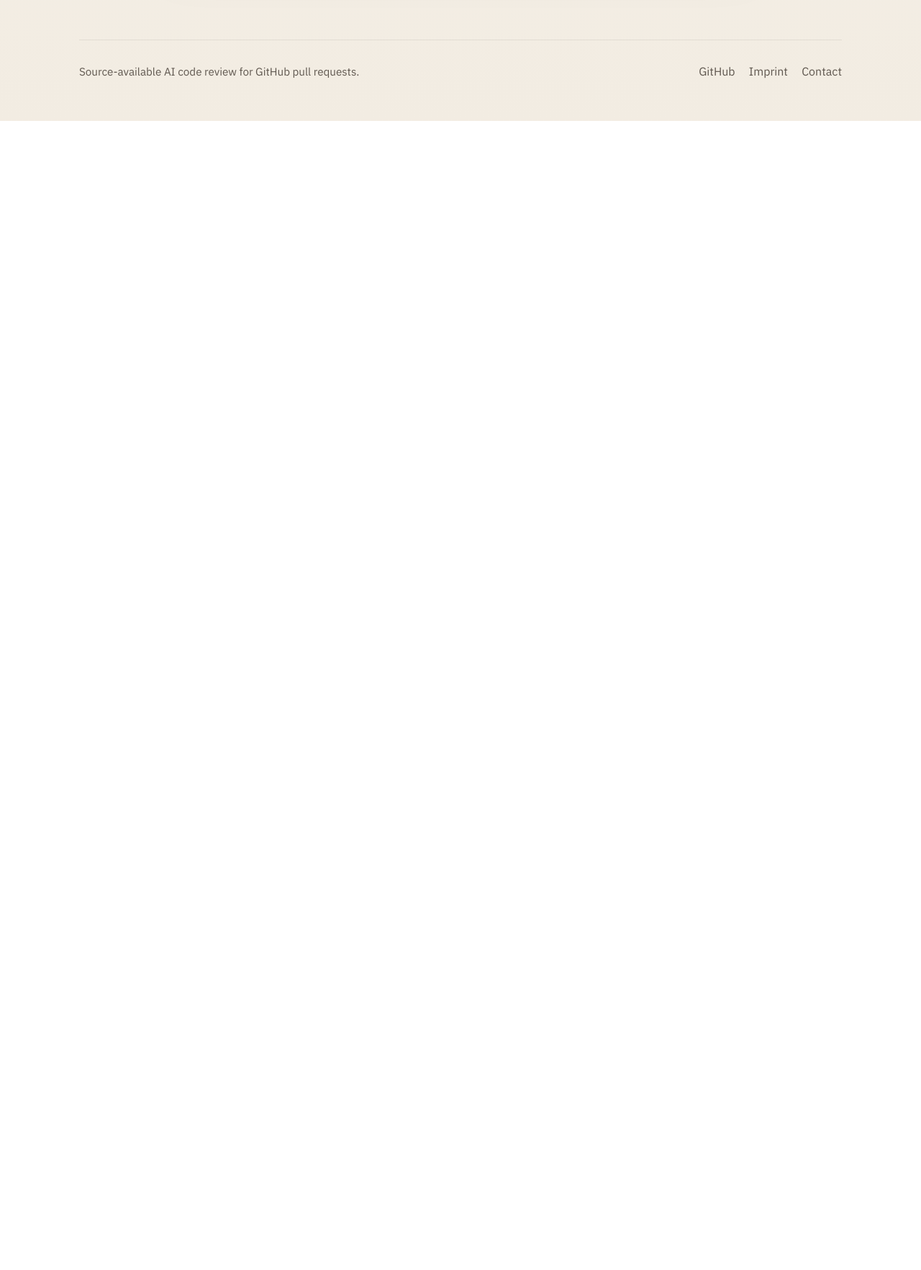
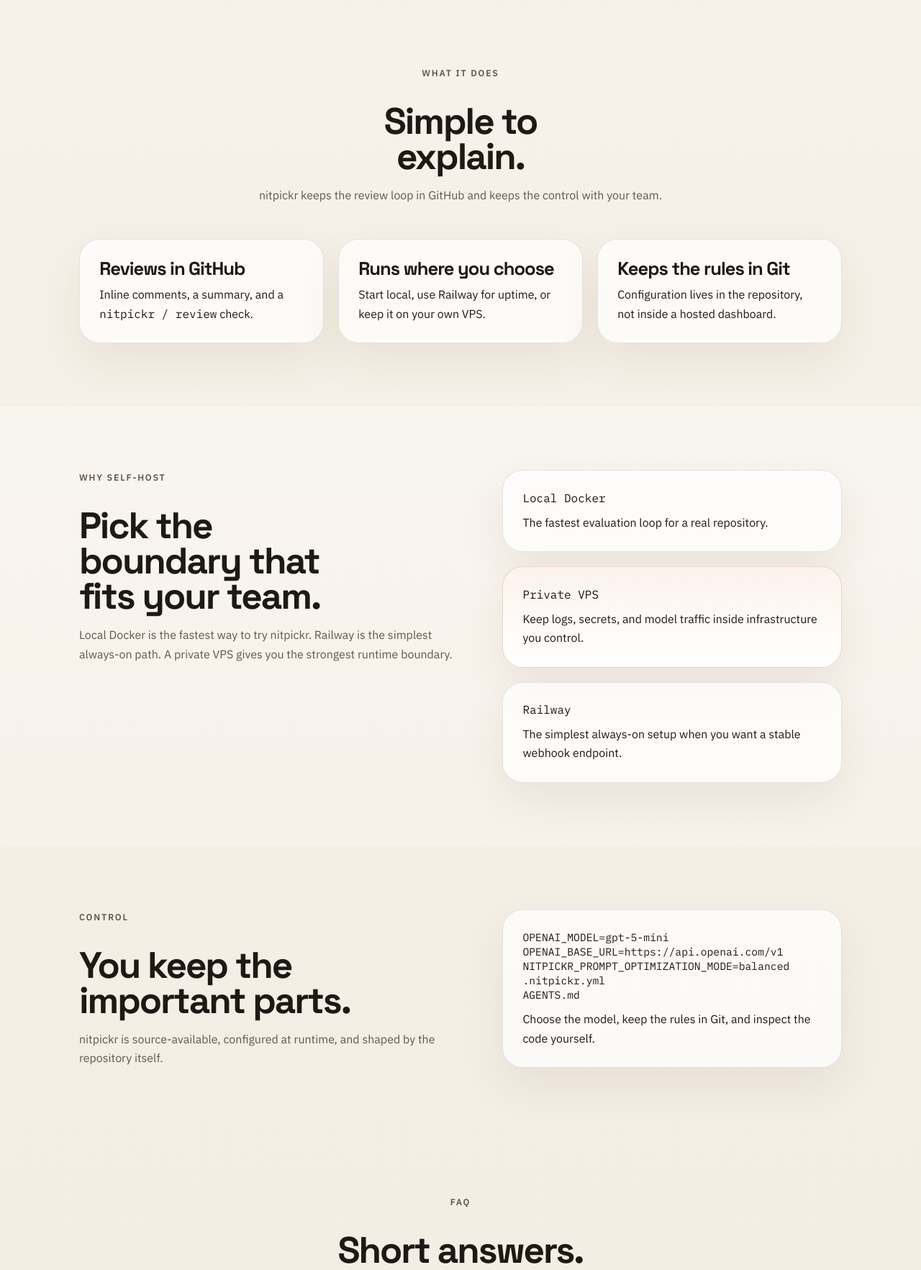
Before and after one commit to rubenspessoa/nitpickr, a website: page website/index.html in a window 1280 px wide. Shown: the part 1224-2989 px from the top of the page at 72% size. Before the commit the page ends 1392 px from the top, so only its background shows below. Drawn offline with Linux system fonts and the light colour scheme.

Commit message:
Restore supporting sections below hero

```diff
--- a/website/index.html
+++ b/website/index.html
@@ -114,6 +114,143 @@
             </figure>
           </div>
         </section>
+
+        <section class="section">
+          <div class="container">
+            <div class="section-heading section-heading-centered reveal">
+              <p class="eyebrow">What it does</p>
+              <h2>Simple to explain.</h2>
+              <p>
+                nitpickr keeps the review loop in GitHub and keeps the control with
+                your team.
+              </p>
+            </div>
+
+            <div class="simple-grid">
+              <article class="simple-card reveal">
+                <h3>Reviews in GitHub</h3>
+                <p>
+                  Inline comments, a summary, and a
+                  <code>nitpickr / review</code> check.
+                </p>
+              </article>
+
+              <article class="simple-card reveal">
+                <h3>Runs where you choose</h3>
+                <p>
+                  Start local, use Railway for uptime, or keep it on your own VPS.
+                </p>
+              </article>
+
+              <article class="simple-card reveal">
+                <h3>Keeps the rules in Git</h3>
+                <p>
+                  Configuration lives in the repository, not inside a hosted
+                  dashboard.
+                </p>
+              </article>
+            </div>
+          </div>
+        </section>
+
+        <section class="section section-soft" id="self-host">
+          <div class="container split-grid">
+            <div class="section-heading reveal">
+              <p class="eyebrow">Why self-host</p>
+              <h2>Pick the boundary that fits your team.</h2>
+              <p>
+                Local Docker is the fastest way to try nitpickr. Railway is the
+                simplest always-on path. A private VPS gives you the strongest
+                runtime boundary.
+              </p>
+            </div>
+
+            <div class="hosting-list">
+              <article class="hosting-card reveal">
+                <span class="tag">Local Docker</span>
+                <p>The fastest evaluation loop for a real repository.</p>
+              </article>
+
+              <article class="hosting-card hosting-card-featured reveal">
+                <span class="tag">Private VPS</span>
+                <p>
+                  Keep logs, secrets, and model traffic inside infrastructure you
+                  control.
+                </p>
+              </article>
+
+              <article class="hosting-card reveal">
+                <span class="tag">Railway</span>
+                <p>
+                  The simplest always-on setup when you want a stable webhook
+                  endpoint.
+                </p>
+              </article>
+            </div>
+          </div>
+        </section>
+
+        <section class="section" id="model-control">
+          <div class="container split-grid">
+            <div class="section-heading reveal">
+              <p class="eyebrow">Control</p>
+              <h2>You keep the important parts.</h2>
+              <p>
+                nitpickr is source-available, configured at runtime, and shaped by
+                the repository itself.
+              </p>
+            </div>
+
+            <aside class="config-card reveal">
+              <pre><code>OPENAI_MODEL=gpt-5-mini
+OPENAI_BASE_URL=https://api.openai.com/v1
+NITPICKR_PROMPT_OPTIMIZATION_MODE=balanced
+.nitpickr.yml
+AGENTS.md</code></pre>
+              <p>
+                Choose the model, keep the rules in Git, and inspect the code
+                yourself.
+              </p>
+            </aside>
+          </div>
+        </section>
+
+        <section class="section" id="faq">
+          <div class="container faq-shell">
+            <div class="section-heading section-heading-centered reveal">
+              <p class="eyebrow">FAQ</p>
+              <h2>Short answers.</h2>
+            </div>
+
+            <div class="faq-list">
+              <details class="faq-item reveal">
+                <summary>Is nitpickr open source?</summary>
+                <p>
+                  nitpickr should be described as
+                  <strong>source-available</strong>. The code is published under
+                  Elastic License 2.0.
+                </p>
+              </details>
+
+              <details class="faq-item reveal">
+                <summary>Why would I host this on my own VPS?</summary>
+                <p>
+                  Because some teams want the runtime, logs, secrets, and model
+                  traffic inside their own operational boundary.
+                </p>
+              </details>
+
+              <details class="faq-item reveal">
+                <summary>What can I control today?</summary>
+                <p>
+                  The deployment location, the repository rules, and the model
+                  endpoint through <code>OPENAI_MODEL</code> and
+                  <code>OPENAI_BASE_URL</code>.
+                </p>
+              </details>
+            </div>
+          </div>
+        </section>
       </main>
 
       <footer class="site-footer">
```
Also changed, not shown: tasks/lessons.md (+3 -0 lines), tasks/todo.md (+8 -0 lines).
